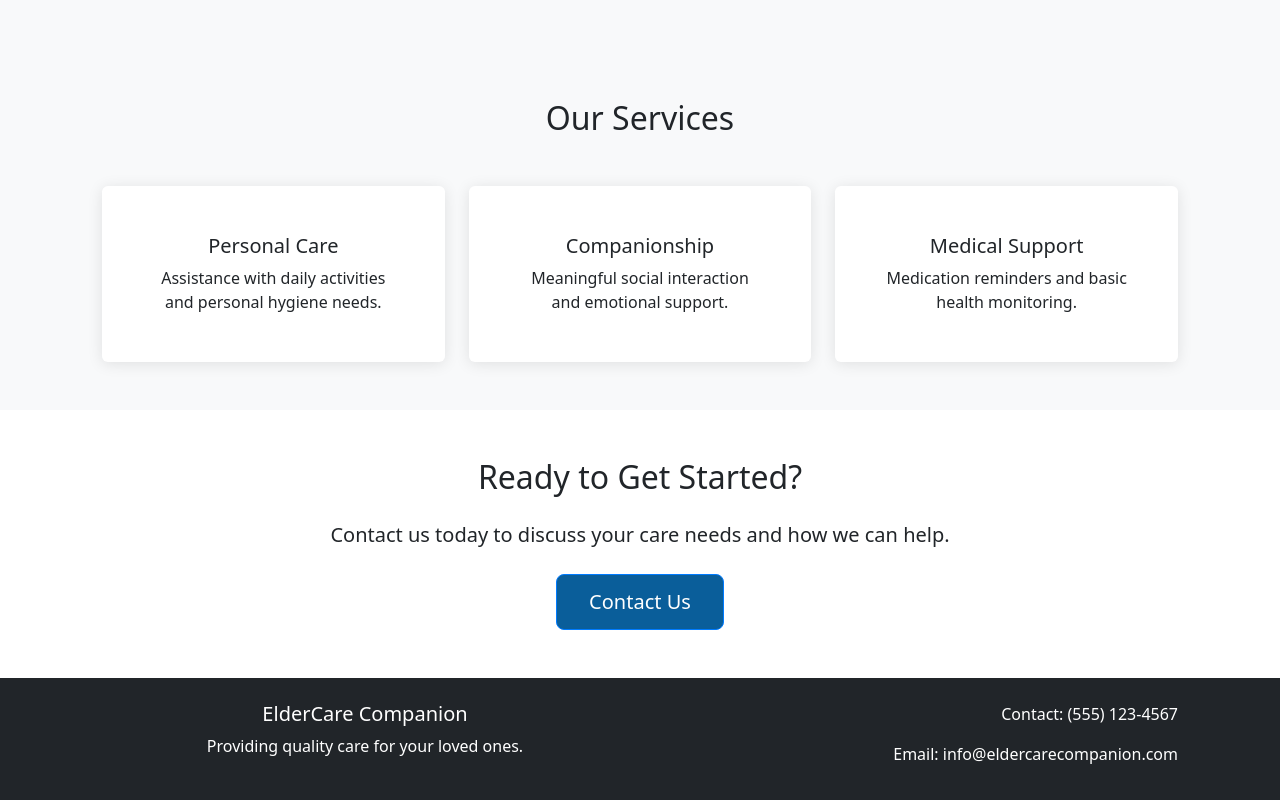
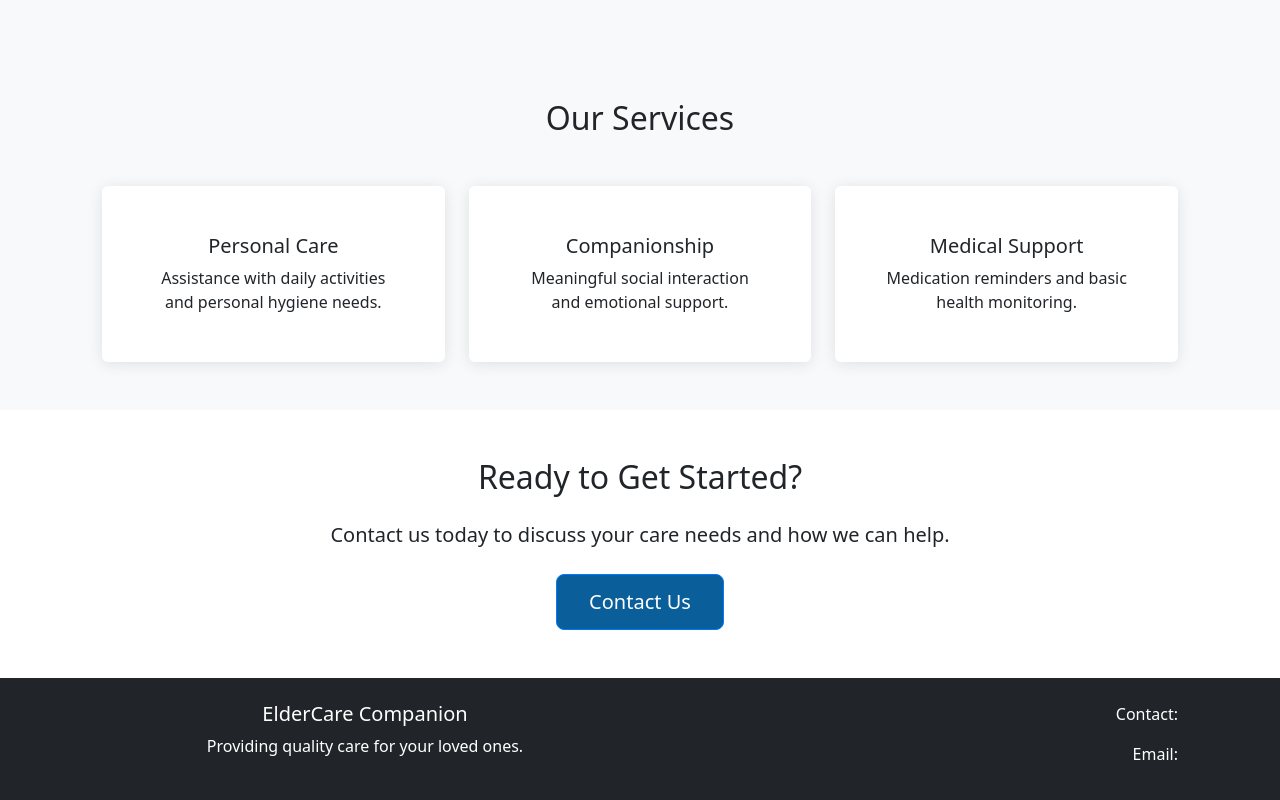
Before and after one commit to MrithikaDutta/Eldercare, a React (Vite) app in the folder frontend/: page / in a window 1280 px wide. Shown: the part 298-1098 px from the top of the page. Built offline with nearby package versions, Linux system fonts and the light colour scheme.

Commit message:
Updated the frontend

```diff
--- a/frontend/src/components/landing/Footer.jsx
+++ b/frontend/src/components/landing/Footer.jsx
@@ -10,8 +10,8 @@ const Footer = () => {
             <p>Providing quality care for your loved ones.</p>
           </div>
           <div className="col-md-6 text-md-end">
-            <p>Contact: (555) 123-4567</p>
-            <p>Email: info@eldercarecompanion.com</p>
+            <p>Contact: </p>
+            <p>Email: </p>
           </div>
         </div>
       </Container>
```
